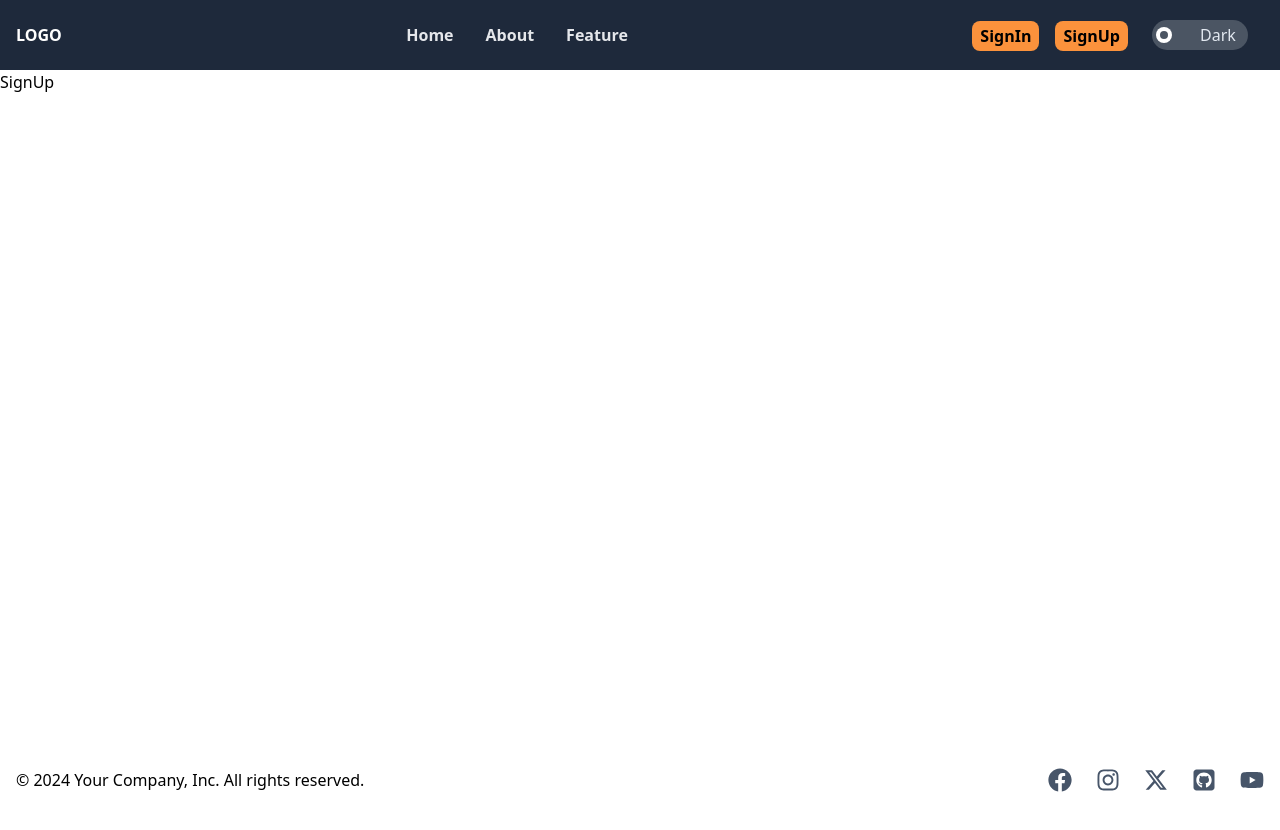
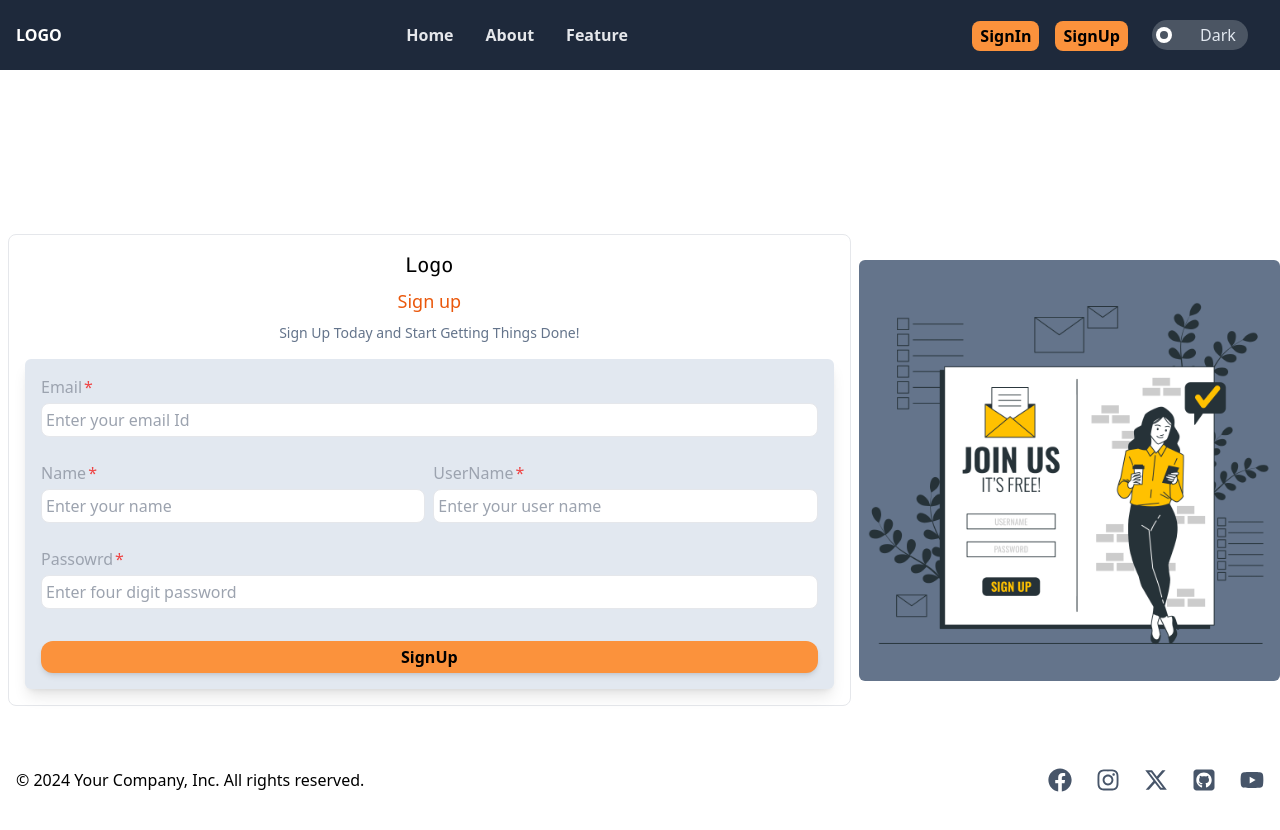
Before and after one commit to devHksingh/simple_todo_frontend, a React app: page /signUp in a window 1280 px wide. Shown: the top 830 px of the page. Before the commit the page ends 800 px from the top, so only its background shows below. Built offline with nearby package versions, Linux system fonts and the light colour scheme; the HTML template or start-up script is replaced by a standard one.

Commit message:
add ui part signup form

```diff
--- a/src/pages/SignUp.jsx
+++ b/src/pages/SignUp.jsx
@@ -1,8 +1,69 @@
-
+import signUpImg from '../assets/Sign up.webp'
 
 function SignUp() {
   return (
-    <div>SignUp</div>
+    <div className="container flex items-center justify-center min-h-screen mx-auto ">
+
+      <div className='grid items-center justify-center grid-cols-6 gap-2'>
+        <div className=' col-span-4 max-w-[100%] flex flex-col border  ml-2 p-4 rounded-lg'>
+          <div >
+            <h2 className='font-mono text-xl text-center'>Logo</h2>
+            <h3 className='m-2 text-lg font-medium text-center text-orange-600'>Sign up</h3>
+            <p className='text-sm text-center text-slate-500'>Sign Up Today and Start Getting Things Done!</p>
+          </div>
+          <form method='post' className='p-4 pl-4 pr-4 mt-4 rounded-md shadow-lg bg-slate-200'>
+            <div>
+              <label>
+              <span className="block mb-1 text-gray-400 text:md after:content-['*'] after:ml-0.5 after:text-red-500">Email</span>
+                <input
+                type='email'
+                required
+                autoComplete="email"
+                placeholder='Enter your email Id'
+                className='block w-full p-1 font-medium text-black border rounded-lg peer focus:outline-none focus:border-sky-500 focus:ring-2 focus:ring-sky-500 invalid:text-red-500 invalid:focus:border-red-500 invalid:focus:ring-red-500 placeholder:text-gray-400'/>
+                <span className='inline-block '></span>
+              </label>
+            </div>
+            <div className='grid grid-cols-2 gap-2'>
+              <label className='inline-block '>
+                <span className="block mb-1 text-gray-400 text:md after:content-['*'] after:ml-0.5 after:text-red-500">Name</span>
+                <input
+                type='text'
+                required
+                placeholder='Enter your name'
+                className='block w-full p-1 font-medium text-black border rounded-lg peer focus:outline-none focus:border-sky-500 focus:ring-2 focus:ring-sky-500 invalid:text-red-500 invalid:focus:border-red-500 invalid:focus:ring-red-500 placeholder:text-gray-400'/>
+                <span className='inline-block '></span>
+              </label>
+              <label className='inline-block '>
+                <span className="block mb-1 text-gray-400 text:md after:content-['*'] after:ml-0.5 after:text-red-500">UserName</span>
+                <input
+                type='text'
+                required
+                placeholder='Enter your user name'
+                className='block w-full p-1 font-medium text-black border rounded-lg peer focus:outline-none focus:border-sky-500 focus:ring-2 focus:ring-sky-500 invalid:text-red-500 invalid:focus:border-red-500 invalid:focus:ring-red-500 placeholder:text-gray-400'/>
+                <span className='inline-block '></span>
+              </label>
+            </div>
+            <div>
+              <label>
+                <span className="block mb-1 text-gray-400 text:md after:content-['*'] after:ml-0.5 after:text-red-500">Passowrd</span>
+                <input
+                type='password'
+                required
+                placeholder='Enter four digit password'
+                className='block w-full p-1 font-medium text-black border rounded-lg peer focus:outline-none focus:border-sky-500 focus:ring-2 focus:ring-sky-500 invalid:text-red-500 invalid:focus:border-red-500 invalid:focus:ring-red-500 placeholder:text-gray-400'/>
+                <span className='inline-block '></span>
+              </label>
+            </div>
+            <button type="submit" className={`border mt-2 py-1 rounded-xl font-semibold text-md bg-orange-400 hover:bg-orange-600 border-none shadow-md w-full`}>SignUp</button>
+          </form>
+        </div>
+        <div className='invisible max-w-screen-lg col-span-2 p-1 mt-2 mb-2 rounded-md md:visible bg-slate-500'>
+          <img src={signUpImg} alt="signUpImg" />
+        </div>
+      </div>
+
+    </div>
   )
 }
 
```
Also changed, not shown: src/assets/Sign up.webp (added).
